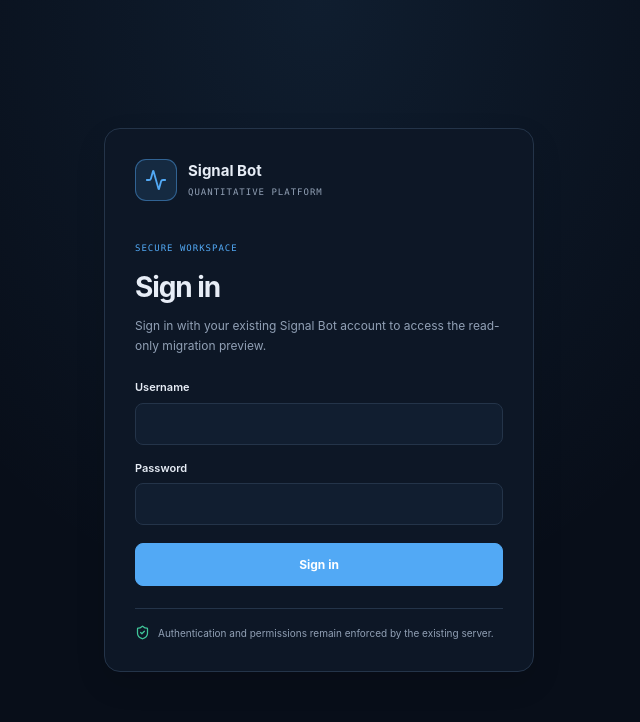
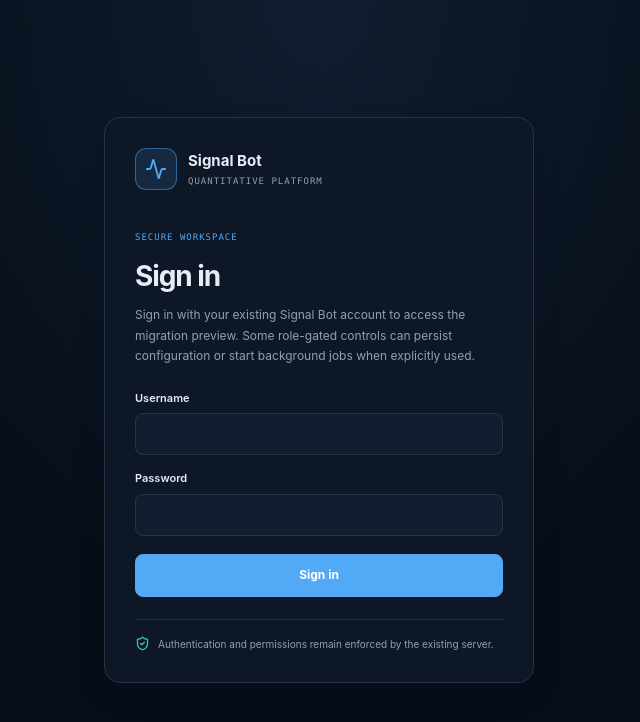
Before and after one commit to kurnFR/signal-bot, a React (Vite) app in the folder frontend/: page / in a window 1280 px wide. Shown: the top 722 px of the page, without its empty margins (321-961 px from the left). Built offline with nearby package versions, Linux system fonts and the light colour scheme.

Commit message:
ui(auth): clarify role-gated preview actions

```diff
--- a/frontend/src/AuthGate.tsx
+++ b/frontend/src/AuthGate.tsx
@@ -92,7 +92,7 @@ export function AuthGate({ children }: { children: ReactNode }) {
   return <main className="auth-page">
     <section className="auth-card" aria-labelledby="auth-title">
       <div className="auth-brand"><span className="auth-brand-icon"><Activity size={22} /></span><span><strong>Signal Bot</strong><small>QUANTITATIVE PLATFORM</small></span></div>
-      <div className="auth-intro"><span className="auth-eyebrow">SECURE WORKSPACE</span><h1 id="auth-title">{screen === "password-change" ? "Change your password" : "Sign in"}</h1><p>{screen === "password-change" ? "Your account must set a new password before continuing." : "Sign in with your existing Signal Bot account to access the read-only migration preview."}</p></div>
+      <div className="auth-intro"><span className="auth-eyebrow">SECURE WORKSPACE</span><h1 id="auth-title">{screen === "password-change" ? "Change your password" : "Sign in"}</h1><p>{screen === "password-change" ? "Your account must set a new password before continuing." : "Sign in with your existing Signal Bot account to access the migration preview. Some role-gated controls can persist configuration or start background jobs when explicitly used."}</p></div>
       {error && <div className="auth-error" role="alert">{error}</div>}
       {screen === "password-change" ? <form onSubmit={handlePasswordChange} className="auth-form">
         <label>Current password<input type="password" autoComplete="current-password" value={oldPassword} onChange={(event) => setOldPassword(event.target.value)} required /></label>
```
